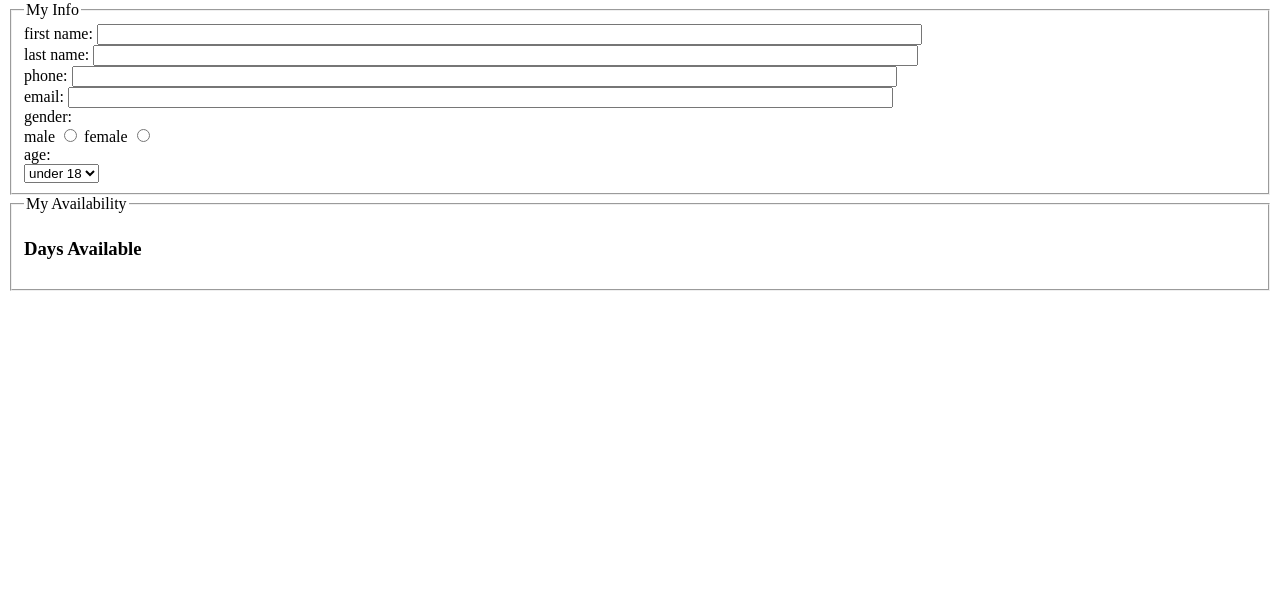
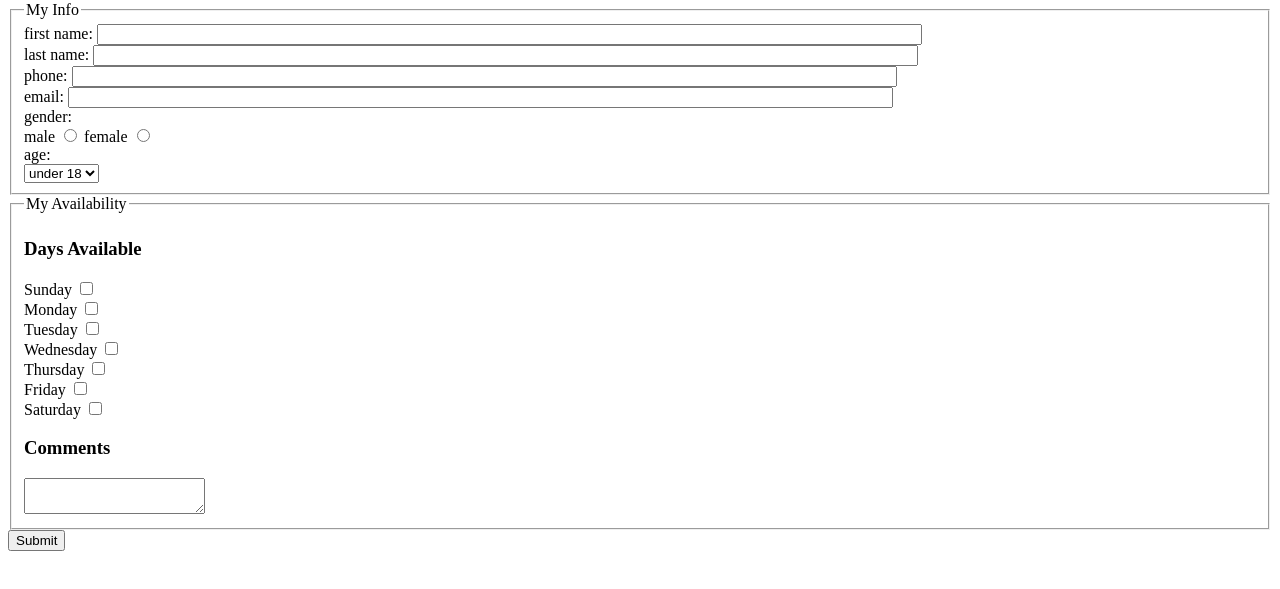
Before and after one commit to RstoykoMadeit/webdev_lab5, a plain HTML site: page index.html in a window 1280 px wide. Shown: the part 79-668 px from the top of the page. Drawn offline with Linux system fonts and the light colour scheme.

Commit message:
Update index.html

```diff
--- a/index.html
+++ b/index.html
@@ -29,4 +29,18 @@
 			<legend>My Availability</legend>
 			<h3>Days Available</h3>
 			<div>
-				<div><label>
+				<div><label>Sunday <input type="checkbox" name="available_field[]" value="sunday"></label></div>
+				<div><label>Monday <input type="checkbox" name="available_field[]" value="monday"></label></div>
+				<div><label>Tuesday <input type="checkbox" name="available_field[]" value="tuesday"></label></div>
+				<div><label>Wednesday <input type="checkbox" name="available_field[]" value="wednesday"></label></div>
+				<div><label>Thursday <input type="checkbox" name="available_field[]" value="thursday"></label></div>
+				<div><label>Friday <input type="checkbox" name="available_field[]" value="friday"></label></div>
+				<div><label>Saturday <input type="checkbox" name="available_field[]" value="saturday"></label></div>
+				<h3>Comments</h3>
+				<textarea name="comments_field"></textarea>
+			</div>
+		</fieldset>
+		<input type="submit">
+	</form>
+</body>
+</html>
```
